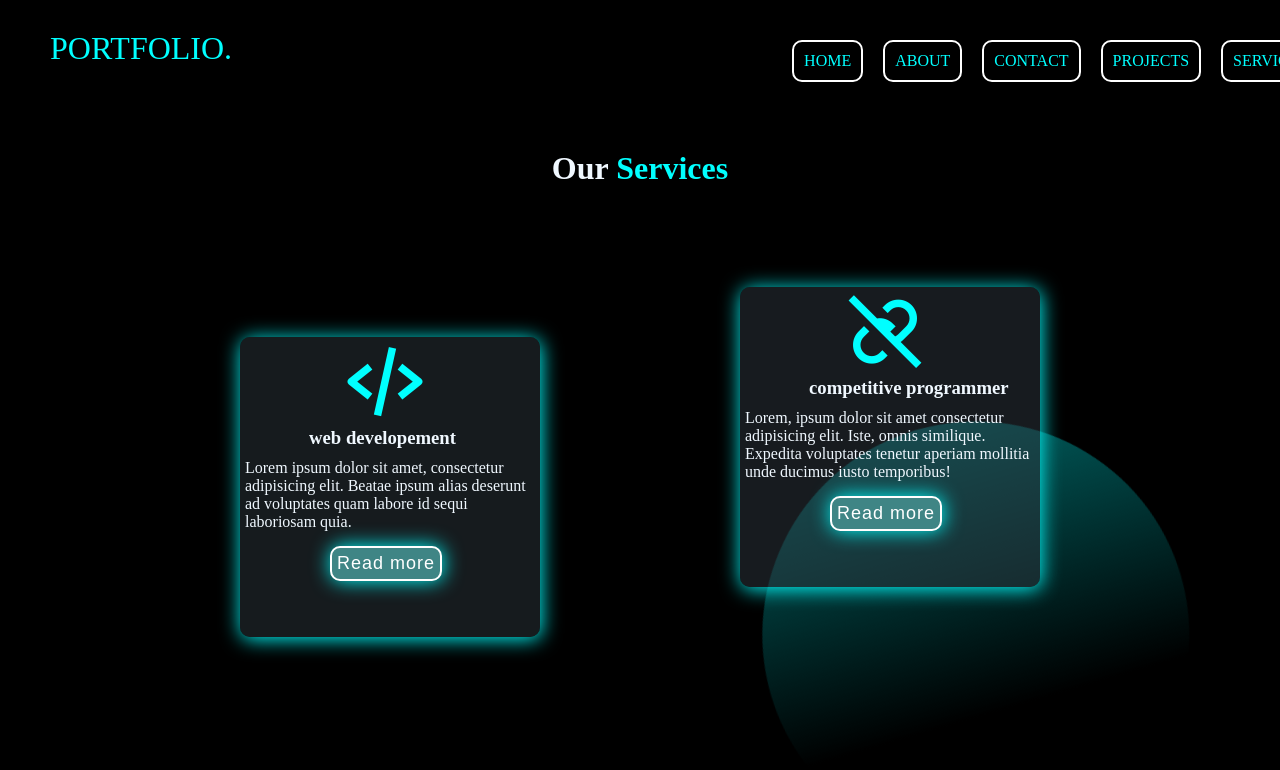
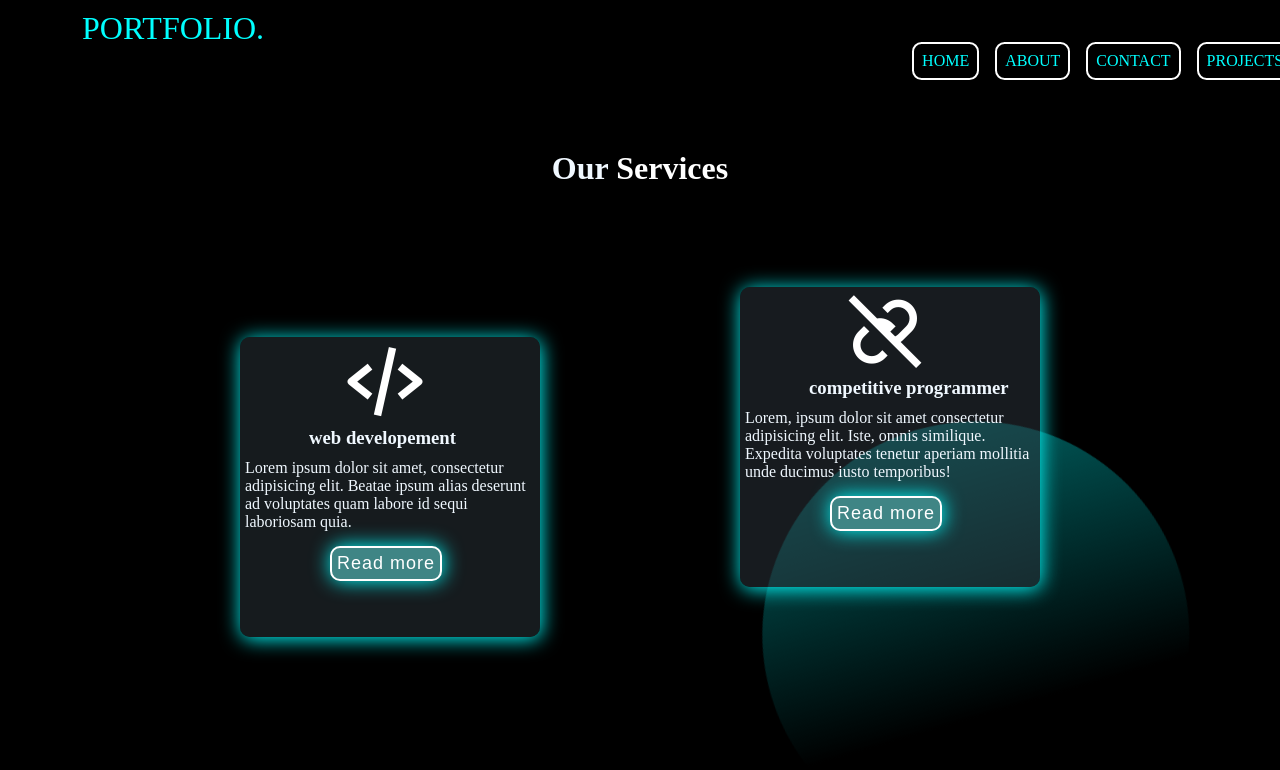
Before and after one commit to raghvikumari/sweety.github.io, a plain HTML site: page services.html in a window 1280 px wide. Shown: the top 770 px of the page. Drawn offline with nearby package versions, Linux system fonts and the light colour scheme.

Commit message:
initial commit

```diff
--- a/4.css
+++ b/4.css
@@ -1,11 +1,11 @@
-*{
-    margin: 0;
-    padding: 0;
+* {
+  margin: 0;
+  padding: 0;
+  color: white;
 }
-body{
-     background-color: black;
-
-    }
+body {
+  background-color: black;
+}
     body::before{
       content: '';
       position: absolute;
@@ -39,7 +39,7 @@ body{
       z-index: -1;
       animation: animate 11s linear infinite;
     }
-    html {
+    /* html {
   overflow-x: hidden;
   scroll-behavior: smooth;
   overflow-y: hidden;
@@ -66,7 +66,7 @@ li{
 .nav {
   margin-left: 550px;
   /* margin-top: 20px; */
-}
+/* }
 .nav a {
   display: inline-block;
   padding: 10px;
@@ -79,16 +79,12 @@ li{
   animation-delay: calc(.2s * var(--i));
 }
 .nav a:hover {
-  /* background-color: aqua; */
+
   border: 1.5px red;
   background-color: cadetblue;
   font-size: 20px;
-  /* transition: scale(1.5); */
 }
-/* body,.nav a:hover{
-  color: aliceblue;
-  //border: 2px solid aliceblue;
-} */
+
 .po{
   animation: slideRight 2s ease forwards;
  }
@@ -99,7 +95,7 @@ li{
 .logo:hover{
   color: white;
   font-size: 50px;
-  /* animation-duration: 3s; */
+
 
 }
   .box{
@@ -108,7 +104,76 @@ li{
     position: fixed;
     height: 100px;
     width: 100%;
-    z-index: 1000;
+    z-index: 1000; */
+    /* } */
+
+    html {
+      overflow-x: hidden;
+      scroll-behavior: smooth;
+      overflow-y: hidden;
+      /* background: radial-gradient(aqua,black); */
+
+    }
+    header {
+      display: flex;
+      margin-top: 0.5rem;
+      margin-left: 5rem;
+      position: fixed;
+      /* height: 100rem; */
+      width: 100%;
+      z-index: 1000;
+    }
+    a {
+      text-decoration: none;
+    }
+    .logo {
+      font-size: xx-large;
+      color: aqua;
+    }
+    .box {
+      border: 2px solid rgb(0, 0, 0,0.1);
+      background: rgb(0, 0, 0,0.1);
+      position: fixed;
+      height: 6.5rem;
+      width: 100%;
+      /* background: linear-gradient(transparent, aqua); */
+      z-index: 1000;
+    }
+
+
+    .po a {
+      text-decoration: none;
+      color: aqua;
+    }
+    ul {
+      display: flex;
+    }
+    li {
+      list-style: none;
+    }
+    .nav {
+      margin:1.5rem 40rem;
+
+    }
+    .nav a {
+      text-decoration: none;
+      color: aqua;
+      display: inline-block;
+      padding: 0.5rem;
+      margin: 0.5rem;
+      background: linear-gradient(transparent, black);
+      justify-content: space-between;
+      border: 0.16rem solid white;
+      border-radius: 0.6rem;
+      animation: slidetop 1s ease forwards;
+      animation-delay: calc(0.2s * var(--i));
+    }
+    .nav a:hover {
+      /* background-color: aqua; */
+      border: 1.5rem rgb(47, 39, 39);
+      background-color: cadetblue;
+      font-size: 1.5rem;
+      /* transition: scale(1.5); */
     }
     .services-container{
         position: relative;
@@ -121,7 +186,7 @@ li{
     }
     h1{
         color: aliceblue;
-        margin-top: 150px;}
+        margin-top: 150px;} */
     span{
         color: aqua;
     }
--- a/5.css
+++ b/5.css
@@ -11,7 +11,7 @@ html {
   scroll-behavior: smooth;
 
 }
-header {
+/* header {
   display: flex;
   margin-top: 30px;
   margin-left: 50px;
@@ -64,6 +64,68 @@ li {
   height: 100px;
   width: 100%;
   z-index: 1000;
+} */
+
+header {
+  display: flex;
+  margin-top: 0.5rem;
+  margin-left: 5rem;
+  position: fixed;
+  /* height: 100rem; */
+  width: 100%;
+  z-index: 1000;
+}
+a {
+  text-decoration: none;
+}
+.logo {
+  font-size: xx-large;
+  color: aqua;
+}
+.box {
+  border: 2px solid rgb(0, 0, 0);
+  background: rgb(0, 0, 0);
+  position: fixed;
+  height: 6.5rem;
+  width: 100%;
+  /* background: linear-gradient(transparent, aqua); */
+  z-index: 1000;
+}
+
+
+.po a {
+  text-decoration: none;
+  color: aqua;
+}
+ul {
+  display: flex;
+}
+li {
+  list-style: none;
+}
+.nav {
+  margin:1.5rem 40rem;
+
+}
+.nav a {
+  text-decoration: none;
+  color: aqua;
+  display: inline-block;
+  padding: 0.5rem;
+  margin: 0.5rem;
+  background: linear-gradient(transparent, black);
+  justify-content: space-between;
+  border: 0.16rem solid white;
+  border-radius: 0.6rem;
+  animation: slidetop 1s ease forwards;
+  animation-delay: calc(0.2s * var(--i));
+}
+.nav a:hover {
+  /* background-color: aqua; */
+  border: 1.5rem rgb(47, 39, 39);
+  background-color: cadetblue;
+  font-size: 1.5rem;
+  /* transition: scale(1.5); */
 }
 .project-container {
   position: relative;
--- a/services.html
+++ b/services.html
@@ -11,7 +11,8 @@
     href="https://unpkg.com/boxicons@2.1.4/css/boxicons.min.css"rel="stylesheet"/>
 </head>
 <body>
-    <div>
+  <section class="box">
+
     <header class="header">
       <div class="po">
         <a href="#" class="logo">PORTFOLIO.</a>
@@ -19,16 +20,18 @@
       <div class="nav">
         <nav class="navbar">
         <ul>
-              <li>  <a href="index.html" style="i:1" class="active">HOME</a></li>
+        <li>  <a href="index.html">HOME</a></li>
         <li>  <a href="about.html">ABOUT</a></li>
-              <li> <a href="contact.html" style="i:3">CONTACT</a></li>
+        <li> <a href="contact.html">CONTACT</a></li>
         <li><a href="project.html" >PROJECTS</a></li>
         <li><a href="#" style="i:5">SERVICES</a></li>
       </ul>
     </nav>
   </div>
 </header>
-        </div>
+
+</section>
+
 
         <div class="services-container">
           <h1>Our <span>Services</span></h1>
```
Lines whose indentation alone changed are shown as unchanged.
